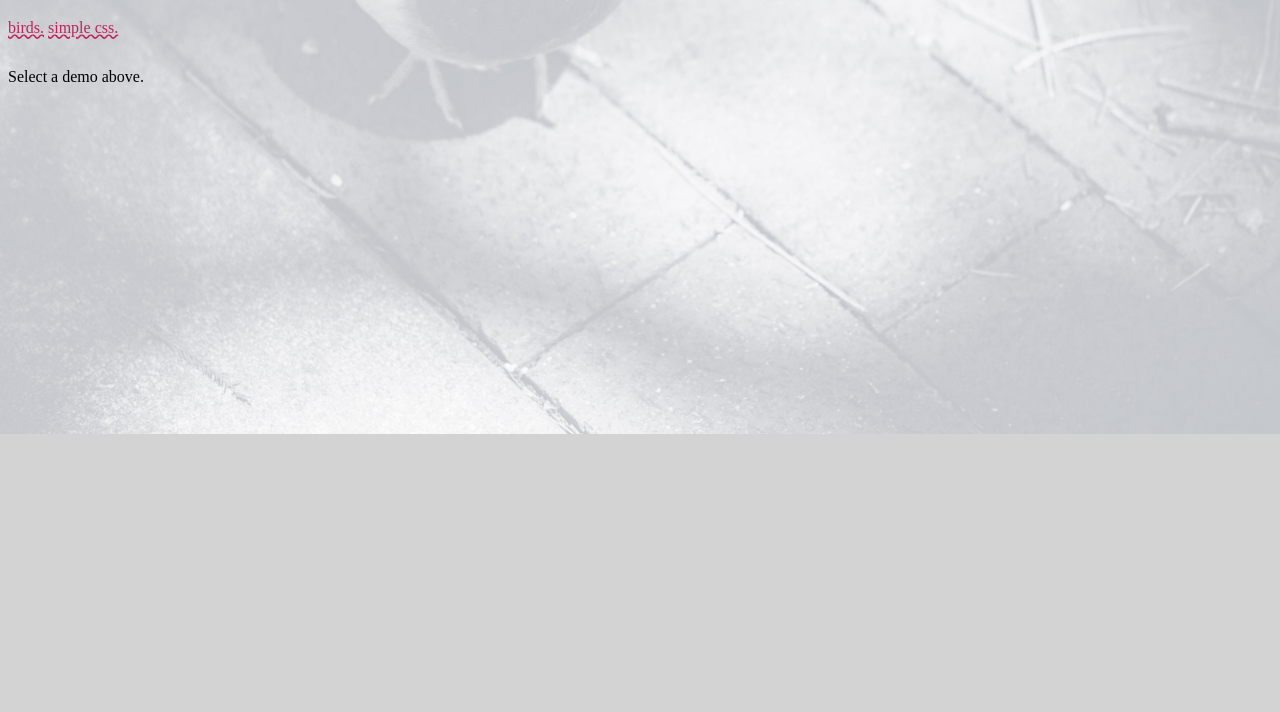
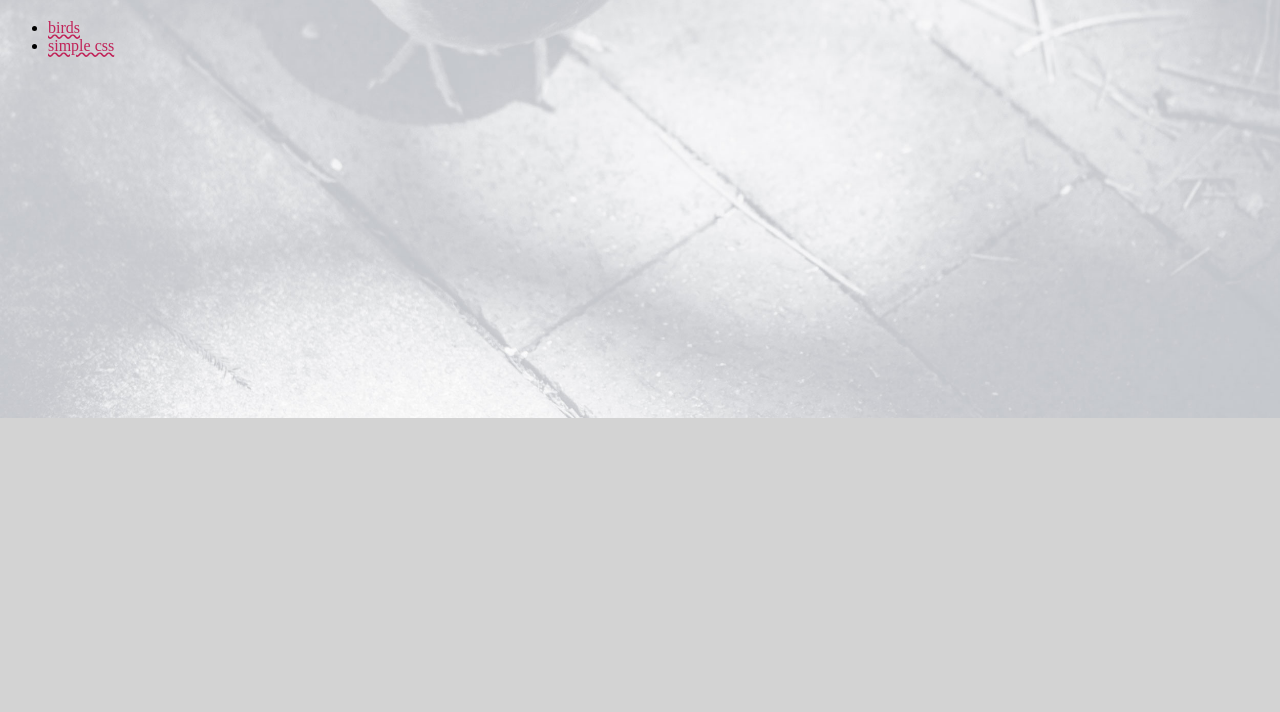
Before and after one commit to vixjwang-byte/wk3, a plain HTML site: page main-index.html in a window 1280 px wide. Shown: the part 88-800 px from the top of the page. Drawn offline with Linux system fonts and the light colour scheme; files that its build step writes are made by us from their sources; files whose address does not match are found by name.

Commit message:
Update main-index.html

```diff
--- a/main-index.html
+++ b/main-index.html
@@ -1,22 +1,16 @@
 <!DOCTYPE html>
 <html lang="en">
 <head>
-  <meta charset="UTF-8" />
-  <meta name="viewport" content="width=device-width, initial-scale=1" />
+  <meta charset="UTF-8">
+  <meta name="viewport" content="width=device-width, initial-scale=1.0">
   <title>Week 3</title>
-  <link rel="stylesheet" href="style.css" />
+  <link rel="stylesheet" href="style.css">
 </head>
 <body>
-  <header class="site-header">
-    <h1>Week 3</h1>
-    <nav class="nav">
-      <a href="birds-main/index.html">birds.</a>
-      <a href="simple_css-main/basic_styling.html">simple css.</a>
-    </nav>
-  </header>
-
-  <main class="content">
-    <p>Select a demo above.</p>
-  </main>
+  <h1>Week 3</h1>
+  <ul>
+    <li><a href="birds-main/index.html">birds</a></li>
+    <li><a href="simple_css-main/basic_styling.html">simple css</a></li>
+  </ul>
 </body>
 </html>
```
